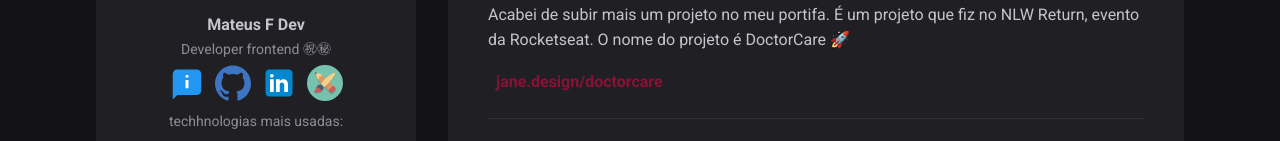
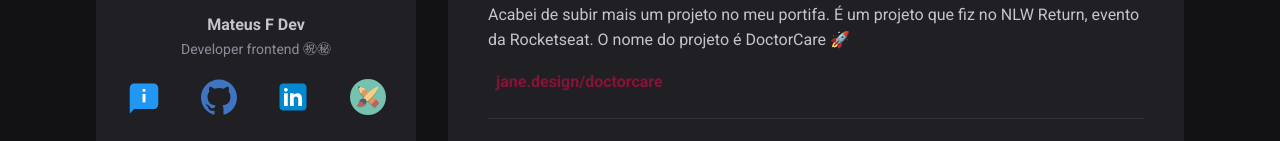
Before and after one commit to mateusfsdev/vitefeed, a React (Vite) app: page / in a window 1280 px wide. Shown: the part 258-399 px from the top of the page. Built offline with nearby package versions, Linux system fonts and the light colour scheme.

Commit message:
sidebar edit finals 🔰🔰

```diff
--- a/src/components/Sidebar.module.css
+++ b/src/components/Sidebar.module.css
@@ -34,12 +34,13 @@
 }
 
 .links img{
-    margin: 5px;
+    margin: 1.20rem;
     width: 2.25rem;
     border: none;
   }
   .links img:hover {
     transform: scale(1.1);
+    filter: drop-shadow(0 0 0.5em #eeeeee71);
 }
 
 
```
